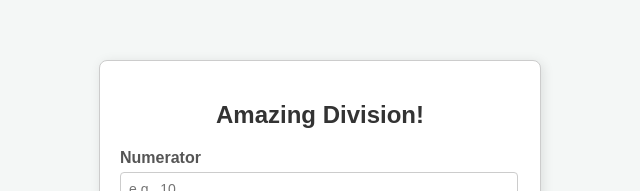
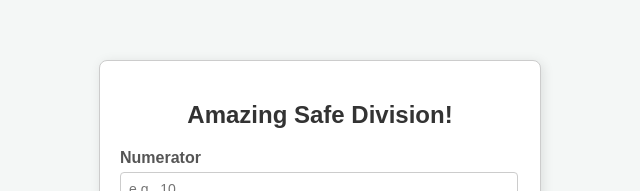
Before and after one commit to ezequieljm/Amazing-Division, a website: page public/index.html in a window 1280 px wide. Shown: the part 174-365 px from the top of the page, without its empty margins (320-960 px from the left). Drawn offline with Linux system fonts and the light colour scheme.

Commit message:
Change title app

```diff
--- a/public/index.html
+++ b/public/index.html
@@ -9,7 +9,7 @@
 <body>
 
     <div class="calculator-container">
-        <h2>Amazing Division!</h2>
+        <h2>Amazing Safe Division!</h2>
 
         <div class="form-group">
             <label for="numerator">Numerator</label>
```
